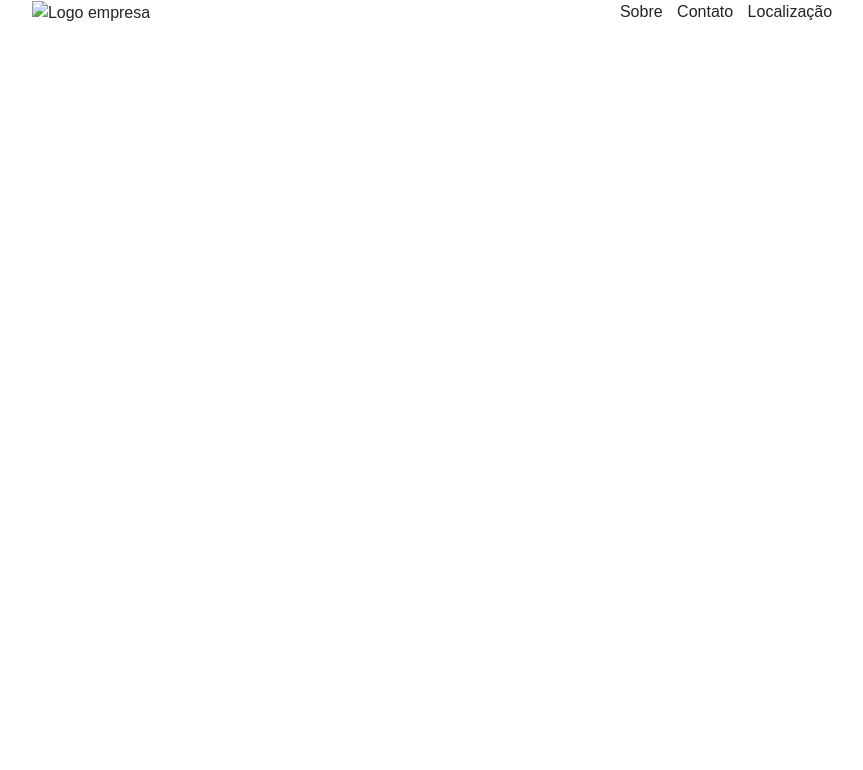
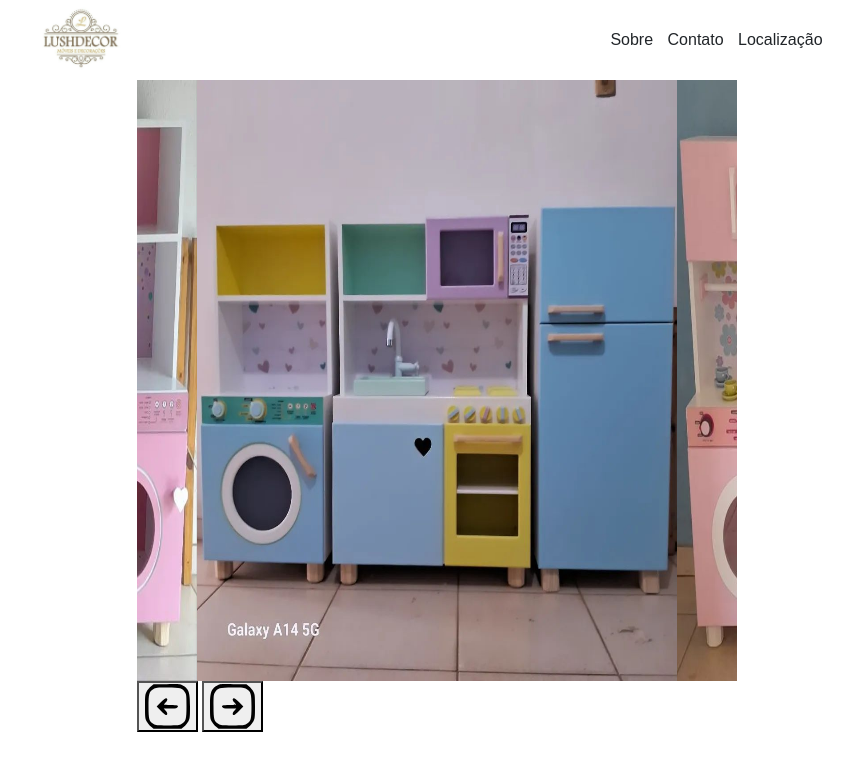
Before and after one commit to Nika-Rod/e-commerce, a website: page view/index.html in a window 1280 px wide. Shown: the whole page, without its empty margins (203-1066 px from the left). Drawn offline with nearby package versions, Linux system fonts and the light colour scheme.

Commit message:
novas imagens

```diff
--- a/view/index.html
+++ b/view/index.html
@@ -4,14 +4,15 @@
     <meta charset="UTF-8">
     <meta name="viewport" content="width=device-width, initial-scale=1.0">
     <link href="https://cdn.jsdelivr.net/npm/bootstrap@5.3.3/dist/css/bootstrap.min.css" rel="stylesheet" integrity="sha384-QWTKZyjpPEjISv5WaRU9OFeRpok6YctnYmDr5pNlyT2bRjXh0JMhjY6hW+ALEwIH" crossorigin="anonymous">
+    <link rel="shortcut icon" href="image/favicon.ico" type="image/x-icon">
     <link rel="stylesheet" href="style.css">
     <title>Teste Decor</title>
 </head>
 <body>
     <nav>
-        <div class="d-flex justify-content-around">
+        <div class="d-flex justify-content-around align-items-center">
             <div>
-                <img src="" alt="Logo empresa">
+                <img src="image/logo.jpg" alt="Logo empresa" id="logo-empresa">
             </div>
             <div>
                 <ul id="list-menu">
@@ -23,6 +24,20 @@
         </div>
     </nav>
 
+    <main>
+        <div class="d-flex justify-content-center" id="div-carousel">
+            <img src="image/image-01.jpg" alt="" id="img-1"  class="carousel-image">
+            <img src="image/image-02.jpg" alt="" id="img-2"  class="carousel-image">
+            <img src="image/image-03.jpg" alt="" id="img-3"  class="carousel-image">
+            <img src="image/image-04.jpg" alt="" id="img-4"  class="carousel-image">
+            <img src="image/image-05.jpg" alt="" id="img-5"  class="carousel-image">
+        </div>
+
+        <button id="proxBtn"> <img src="image/SVG/seta-para-a-esquerda.svg" alt=""> </button>
+        <button id="prevBtn"> <img src="image/SVG/seta-para-a-direita.svg" alt=""> </button>
+    </main>
+
+    <script src="js/home.js"></script>
     <script src="https://cdn.jsdelivr.net/npm/bootstrap@5.3.3/dist/js/bootstrap.bundle.min.js" integrity="sha384-YvpcrYf0tY3lHB60NNkmXc5s9fDVZLESaAA55NDzOxhy9GkcIdslK1eN7N6jIeHz" crossorigin="anonymous"></script>
 </body>
 </html>
--- a/view/style.css
+++ b/view/style.css
@@ -14,3 +14,30 @@ body{
     display: inline-block;
     margin-right: 10px;
 }
+
+#logo-empresa {
+    width: 5em;
+    height: auto;
+}
+.carousel-image {
+    width: 30em;
+    height: auto;
+}
+
+main {
+    position: relative;
+    width: 100%;
+    max-width: 600px;
+    margin: 0 auto;
+    overflow: hidden;
+}
+
+/* #div-carousel{
+    display: flex;
+    transition: transform 0.5s ease;
+}
+
+.carousel-image{
+    width: 100%;
+    flex-shrink: 0;
+} */
```
Also changed, not shown: view/image/SVG/seta-para-a-direita.svg (added), view/image/SVG/seta-para-a-esquerda.svg (added), view/image/favicon.ico (added), view/image/image-01.jpg (added), view/image/image-02.jpg (added), view/image/image-03.jpg (added), view/image/image-04.jpg (added), view/image/image-05.jpg (added), view/image/logo.jpg (added).
